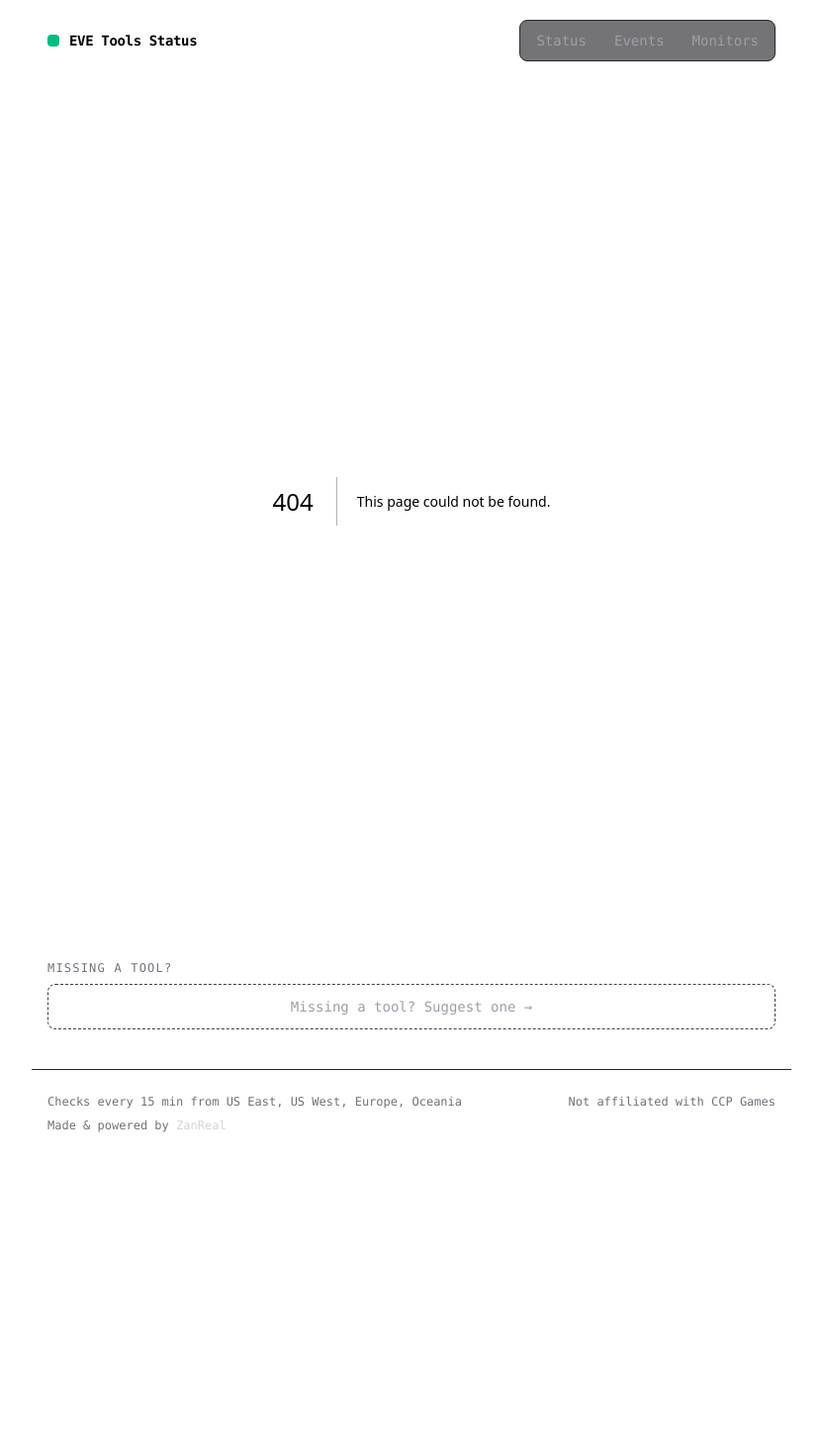
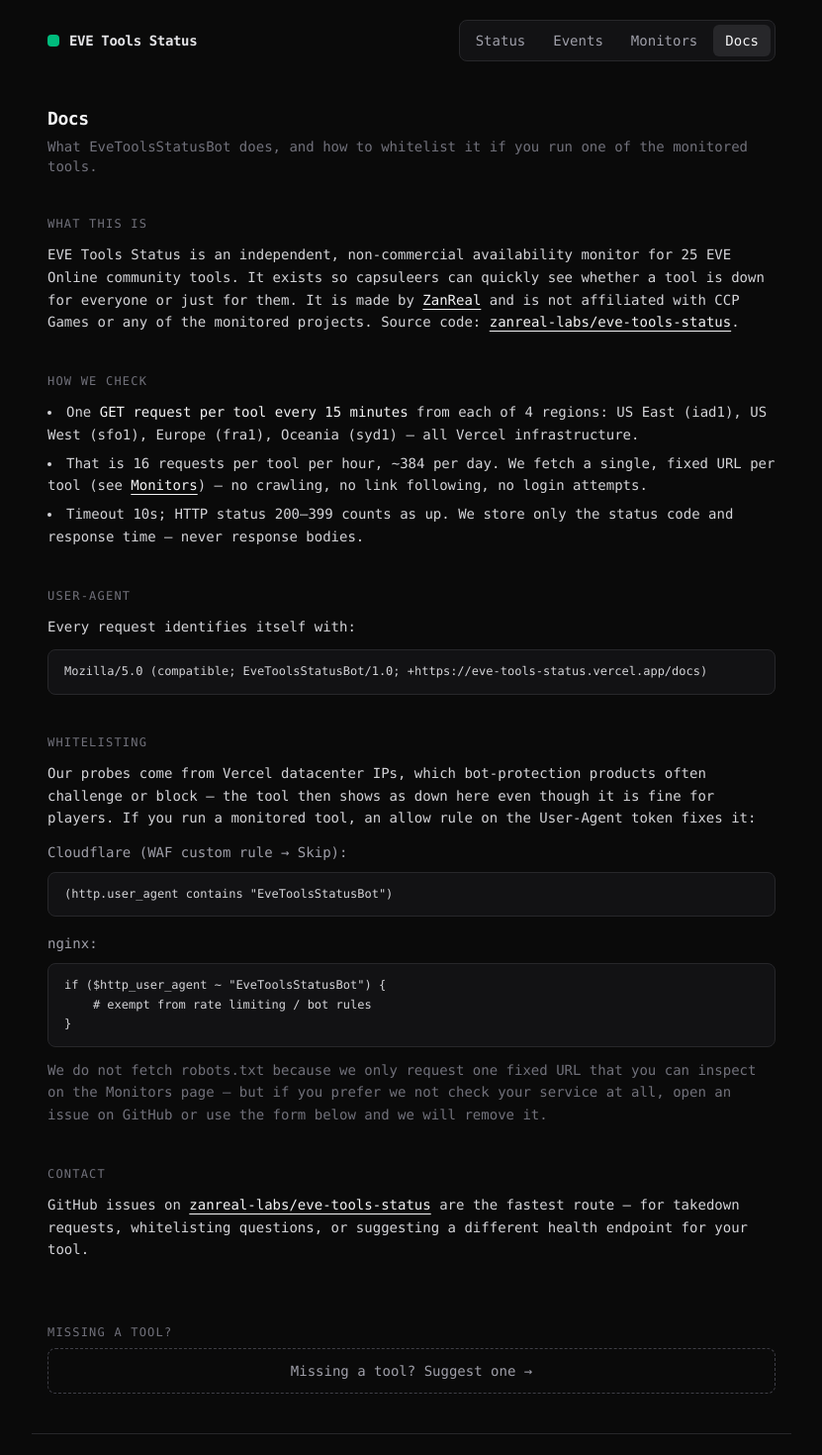
Before and after one commit to zanreal-labs/eve-tools-status, a Next.js app: page /docs in a window 1280 px wide. Before the commit this address had no page. Shown: the top 1470 px of the page at 99% size, without its empty margins (224-1055 px from the left). Before the commit the page ends 1169 px from the top, so only its background shows below. Built offline with nearby package versions, Linux system fonts and the light colour scheme.

Commit message:
feat: docs page — bot UA, check methodology, whitelisting guide
UA renamed to EveToolsStatusBot/1.0 with +https link to /docs.
Monitors tab now shows the exact URL each check fetches.

```diff
--- /dev/null
+++ b/app/docs/page.tsx
@@ -0,0 +1,121 @@
+import type { Metadata } from "next";
+import Link from "next/link";
+import { MONITORS, REGIONS, REGION_LABELS } from "@/lib/monitors";
+import { CHECK_TIMEOUT_MS, USER_AGENT } from "@/lib/checks";
+
+export const metadata: Metadata = {
+  title: "Docs — EVE Tools Status",
+  description:
+    "How EveToolsStatusBot checks EVE Online community tools and how to whitelist it.",
+};
+
+function Code({ children }: { children: React.ReactNode }) {
+  return (
+    <pre className="overflow-x-auto rounded-lg border border-zinc-800 bg-zinc-900/60 px-4 py-3 text-xs leading-relaxed text-zinc-300">
+      {children}
+    </pre>
+  );
+}
+
+function H2({ children }: { children: React.ReactNode }) {
+  return (
+    <h2 className="mb-3 mt-10 text-xs font-medium uppercase tracking-widest text-zinc-500 first:mt-0">
+      {children}
+    </h2>
+  );
+}
+
+export default function DocsPage() {
+  return (
+    <div className="text-sm leading-relaxed text-zinc-300">
+      <h1 className="mb-1 text-lg font-semibold tracking-tight text-zinc-100">
+        Docs
+      </h1>
+      <p className="mb-8 text-sm text-zinc-500">
+        What EveToolsStatusBot does, and how to whitelist it if you run one of
+        the monitored tools.
+      </p>
+
+      <H2>What this is</H2>
+      <p>
+        EVE Tools Status is an independent, non-commercial availability monitor
+        for {MONITORS.length} EVE Online community tools. It exists so
+        capsuleers can quickly see whether a tool is down for everyone or just
+        for them. It is made by{" "}
+        <a
+          href="https://zanreal.com"
+          className="text-zinc-100 underline underline-offset-4"
+        >
+          ZanReal
+        </a>{" "}
+        and is not affiliated with CCP Games or any of the monitored projects.
+        Source code:{" "}
+        <a
+          href="https://github.com/zanreal-labs/eve-tools-status"
+          className="text-zinc-100 underline underline-offset-4"
+        >
+          zanreal-labs/eve-tools-status
+        </a>
+        .
+      </p>
+
+      <H2>How we check</H2>
+      <ul className="list-inside list-disc space-y-1.5">
+        <li>
+          One <span className="text-zinc-100">GET request per tool every 15
+          minutes</span> from each of {REGIONS.length} regions:{" "}
+          {REGIONS.map((r) => `${REGION_LABELS[r]} (${r})`).join(", ")} — all
+          Vercel infrastructure.
+        </li>
+        <li>
+          That is {REGIONS.length * 4} requests per tool per hour, ~
+          {REGIONS.length * 4 * 24} per day. We fetch a single, fixed URL per
+          tool (see <Link href="/monitors" className="text-zinc-100 underline underline-offset-4">Monitors</Link>) —
+          no crawling, no link following, no login attempts.
+        </li>
+        <li>
+          Timeout {CHECK_TIMEOUT_MS / 1000}s; HTTP status 200–399 counts as up.
+          We store only the status code and response time — never response
+          bodies.
+        </li>
+      </ul>
+
+      <H2>User-Agent</H2>
+      <p className="mb-3">Every request identifies itself with:</p>
+      <Code>{USER_AGENT}</Code>
+
+      <H2>Whitelisting</H2>
+      <p className="mb-3">
+        Our probes come from Vercel datacenter IPs, which bot-protection
+        products often challenge or block — the tool then shows as down here
+        even though it is fine for players. If you run a monitored tool, an
+        allow rule on the User-Agent token fixes it:
+      </p>
+      <p className="mb-2 text-zinc-400">Cloudflare (WAF custom rule → Skip):</p>
+      <Code>(http.user_agent contains &quot;EveToolsStatusBot&quot;)</Code>
+      <p className="mb-2 mt-4 text-zinc-400">nginx:</p>
+      <Code>{`if ($http_user_agent ~ "EveToolsStatusBot") {
+    # exempt from rate limiting / bot rules
+}`}</Code>
+      <p className="mt-3 text-zinc-500">
+        We do not fetch robots.txt because we only request one fixed URL that
+        you can inspect on the Monitors page — but if you prefer we not check
+        your service at all, open an issue on GitHub or use the form below and
+        we will remove it.
+      </p>
+
+      <H2>Contact</H2>
+      <p>
+        GitHub issues on{" "}
+        <a
+          href="https://github.com/zanreal-labs/eve-tools-status/issues"
+          className="text-zinc-100 underline underline-offset-4"
+        >
+          zanreal-labs/eve-tools-status
+        </a>{" "}
+        are the fastest route — for takedown requests, whitelisting questions,
+        or suggesting a different health endpoint for your tool.
+      </p>
+    </div>
+  );
+}
--- a/app/monitors/page.tsx
+++ b/app/monitors/page.tsx
@@ -46,7 +46,10 @@
                         <StatusDot health={health} />
                       </span>
                     </div>
-                    <p className="mb-3 text-xs text-zinc-500">{m.description}</p>
+                    <p className="mb-1 text-xs text-zinc-500">{m.description}</p>
+                    <p className="mb-3 break-all text-[11px] text-zinc-600">
+                      GET {m.url}
+                    </p>
                     <RegionChips s={s} />
                   </div>
                 );
--- a/app/nav.tsx
+++ b/app/nav.tsx
@@ -7,6 +7,7 @@
   { href: "/", label: "Status" },
   { href: "/events", label: "Events" },
   { href: "/monitors", label: "Monitors" },
+  { href: "/docs", label: "Docs" },
 ];
 
 export function Nav() {
--- a/lib/checks.ts
+++ b/lib/checks.ts
@@ -23,8 +23,9 @@
   status: number;
 };
 
-const CHECK_TIMEOUT_MS = 10_000;
-const USER_AGENT = "eve-tools-status/1.0 (uptime monitor; +https://eve-tools-status.vercel.app)";
+export const CHECK_TIMEOUT_MS = 10_000;
+export const USER_AGENT =
+  "Mozilla/5.0 (compatible; EveToolsStatusBot/1.0; +https://eve-tools-status.vercel.app/docs)";
 
 async function checkOne(monitorId: string, url: string): Promise<CheckResult> {
   const started = Date.now();
```
